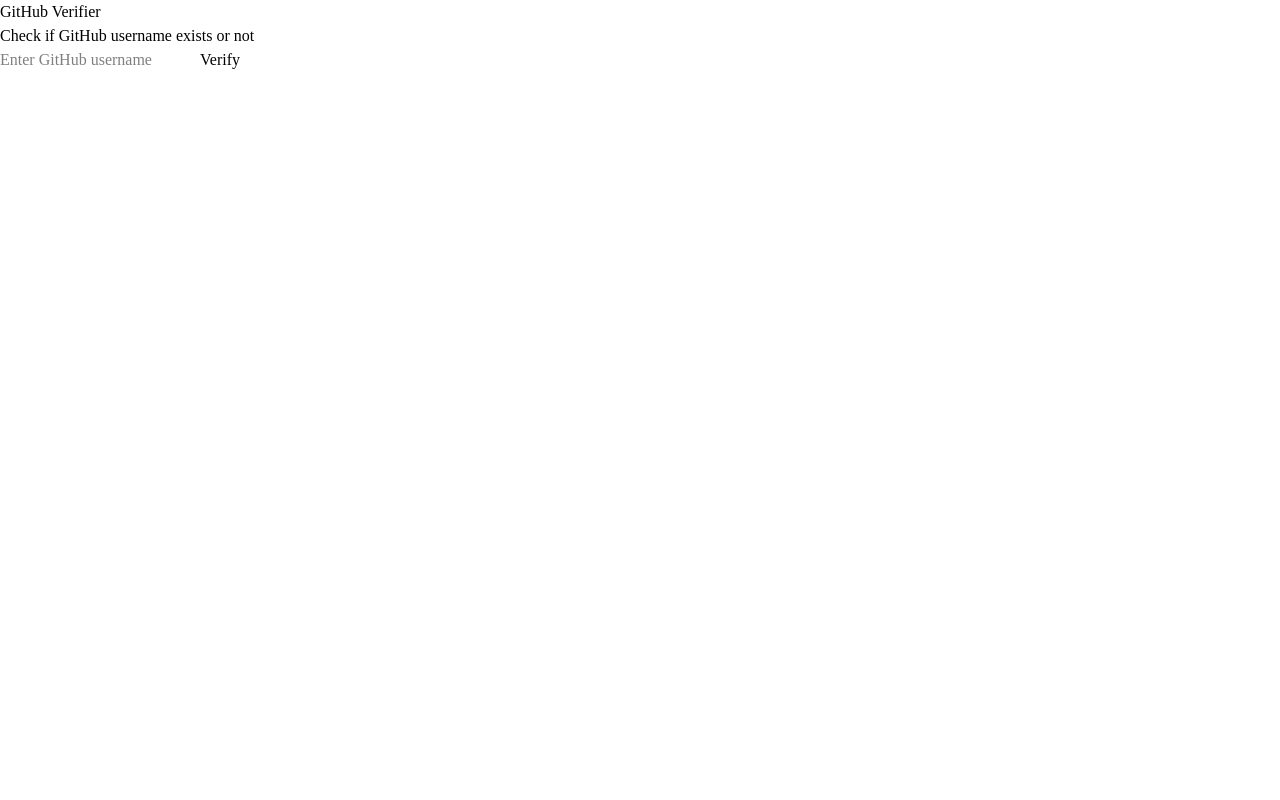
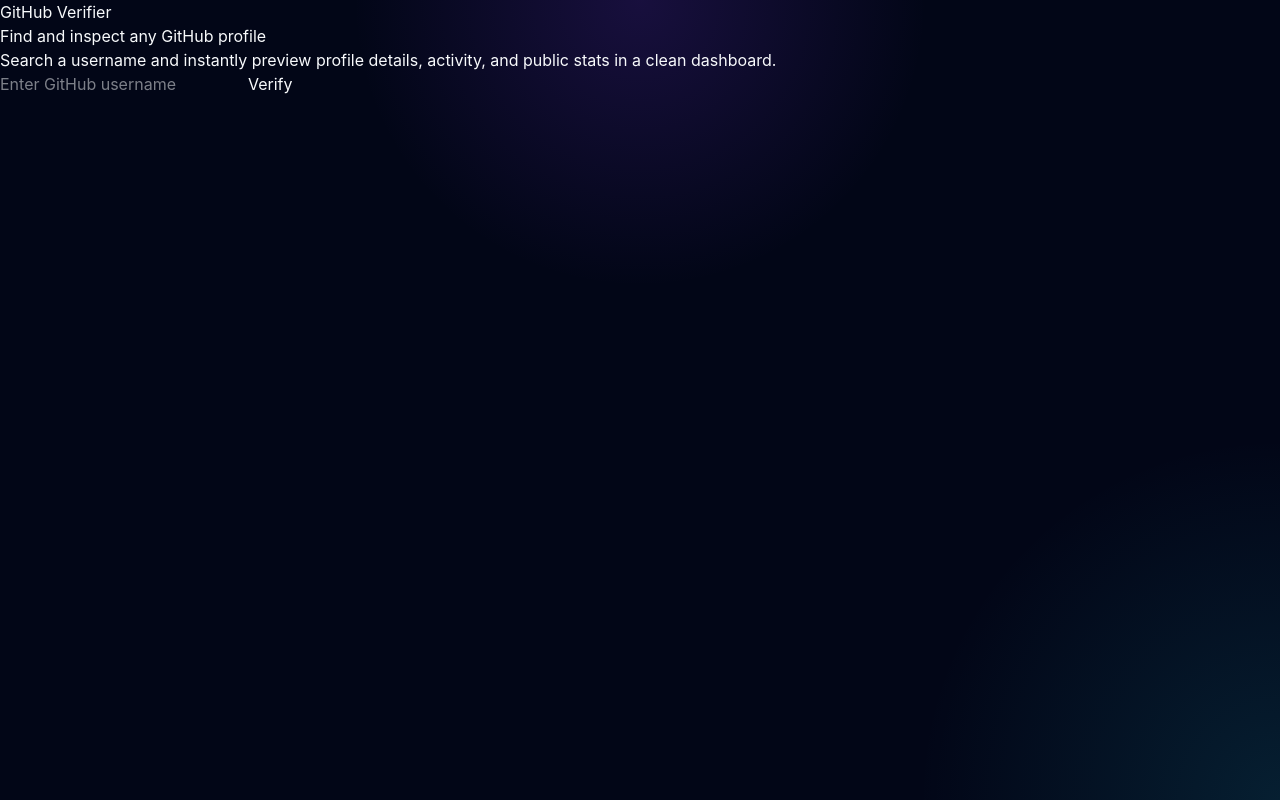
Before and after one commit to arnavdeore25/React-Leaning, a React (Vite) app in the folder Github-verifier/: page / in a window 1280 px wide. Built offline with nearby package versions, Linux system fonts and the light colour scheme.

Commit message:
update CSS of index.css and App.jsx

```diff
--- a/Github-verifier/src/App.jsx
+++ b/Github-verifier/src/App.jsx
@@ -12,8 +12,8 @@ function App() {
   const [loading, setLoading] = useState(false);
 
   const searchUser = async (username) => {
-    if (username === "") {
-      setError("Username please");
+    if (username.trim() === "") {
+      setError("Please enter a GitHub username");
       return;
     }
 
@@ -23,7 +23,7 @@ function App() {
 
     try {
       const response = await axios.get(
-        `https://api.github.com/users/${username}`
+        `https://api.github.com/users/${username.trim()}`
       );
 
       setUser(response.data);
@@ -35,33 +35,45 @@ function App() {
   };
 
   return (
-    <div className="min-h-screen bg-gray-100 px-4 py-10">
-      <div className="mx-auto max-w-lg">
-        <h1 className="text-center text-3xl font-bold">
+    <div className="min-h-screen bg-slate-950 px-4 py-8 text-slate-50 sm:px-6 lg:px-8">
+      <div className="mx-auto max-w-5xl">
+        <header className="mb-8 text-center">
+          <div className="inline-flex items-center gap-2 rounded-full border border-violet-400/30 bg-violet-500/10 px-3 py-1 text-xs font-medium uppercase tracking-[0.2em] text-violet-200 backdrop-blur-sm">
+            <span className="h-2 w-2 rounded-full bg-emerald-400" />
             GitHub Verifier
+          </div>
+
+          <h1 className="mt-5 text-4xl font-black tracking-tight text-white sm:text-5xl">
+            Find and inspect any GitHub profile
           </h1>
 
-        <p className="mt-2 text-center text-gray-500">
-          Check if GitHub username exists or not
+          <p className="mx-auto mt-4 max-w-2xl text-base text-slate-300 sm:text-lg">
+            Search a username and instantly preview profile details, activity, and public stats in a clean dashboard.
           </p>
+        </header>
 
-        <div className="mt-8 rounded-xl bg-white p-5 shadow">
+        <main className="relative overflow-hidden rounded-[32px] border border-white/10 bg-white/5 p-4 shadow-2xl shadow-violet-950/30 backdrop-blur-xl sm:p-6 lg:p-8">
+          <div className="absolute inset-0 bg-[radial-gradient(circle_at_top,_rgba(168,85,247,0.22),transparent_35%),radial-gradient(circle_at_bottom_right,_rgba(34,211,238,0.16),transparent_30%)]" />
+
+          <div className="relative">
             <SearchBar searchUser={searchUser} />
 
             {loading && (
-            <p className="mt-5 text-center text-blue-500">
-              Checking...
-            </p>
+              <div className="mt-5 flex items-center justify-center gap-3 rounded-2xl border border-cyan-400/20 bg-cyan-500/5 px-4 py-3 text-sm text-cyan-200">
+                <span className="h-3.5 w-3.5 animate-spin rounded-full border-2 border-cyan-300 border-t-transparent" />
+                Checking GitHub profile...
+              </div>
             )}
 
             {error && (
-            <p className="mt-5 text-center text-red-500">
+              <div className="mt-5 rounded-2xl border border-rose-500/30 bg-rose-500/10 px-4 py-3 text-center text-sm font-medium text-rose-200">
                 {error}
-            </p>
+              </div>
             )}
 
             {user && <UserCard user={user} />}
           </div>
+        </main>
       </div>
     </div>
   );
--- a/Github-verifier/src/index.css
+++ b/Github-verifier/src/index.css
@@ -1 +1,44 @@
 @import "tailwindcss";
+
+:root {
+  font-family: Inter, "Segoe UI", sans-serif;
+  line-height: 1.5;
+  font-weight: 400;
+  color: rgb(248 250 252);
+  background: #020617;
+  font-synthesis: none;
+  text-rendering: optimizeLegibility;
+  -webkit-font-smoothing: antialiased;
+  -moz-osx-font-smoothing: grayscale;
+}
+
+html {
+  scroll-behavior: smooth;
+}
+
+body {
+  margin: 0;
+  min-width: 320px;
+  min-height: 100vh;
+  background:
+    radial-gradient(circle at top, rgba(124, 58, 237, 0.18), transparent 28%),
+    radial-gradient(circle at bottom right, rgba(34, 211, 238, 0.12), transparent 24%),
+    #020617;
+}
+
+* {
+  box-sizing: border-box;
+}
+
+#root {
+  min-height: 100vh;
+}
+
+a {
+  text-decoration: none;
+}
+
+input,
+button {
+  font: inherit;
+}
```
Lines whose indentation alone changed are shown as unchanged.
